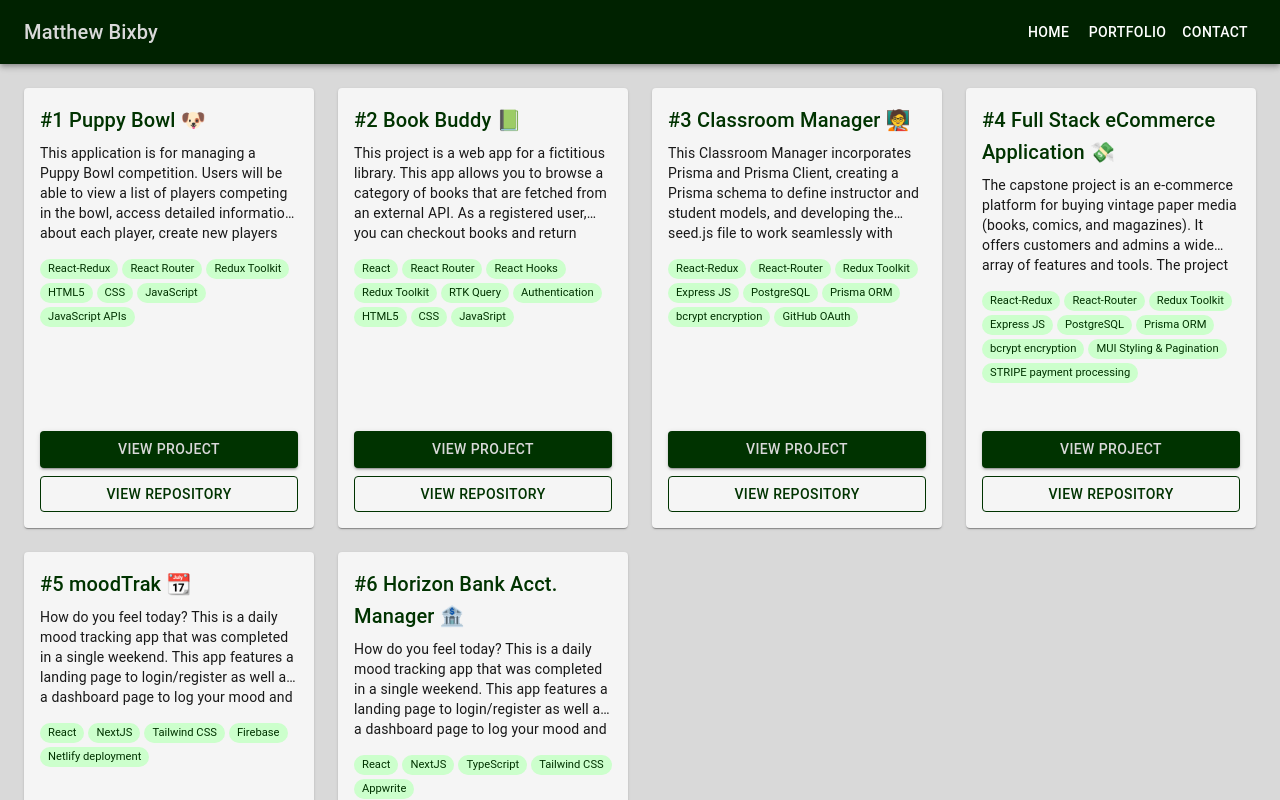
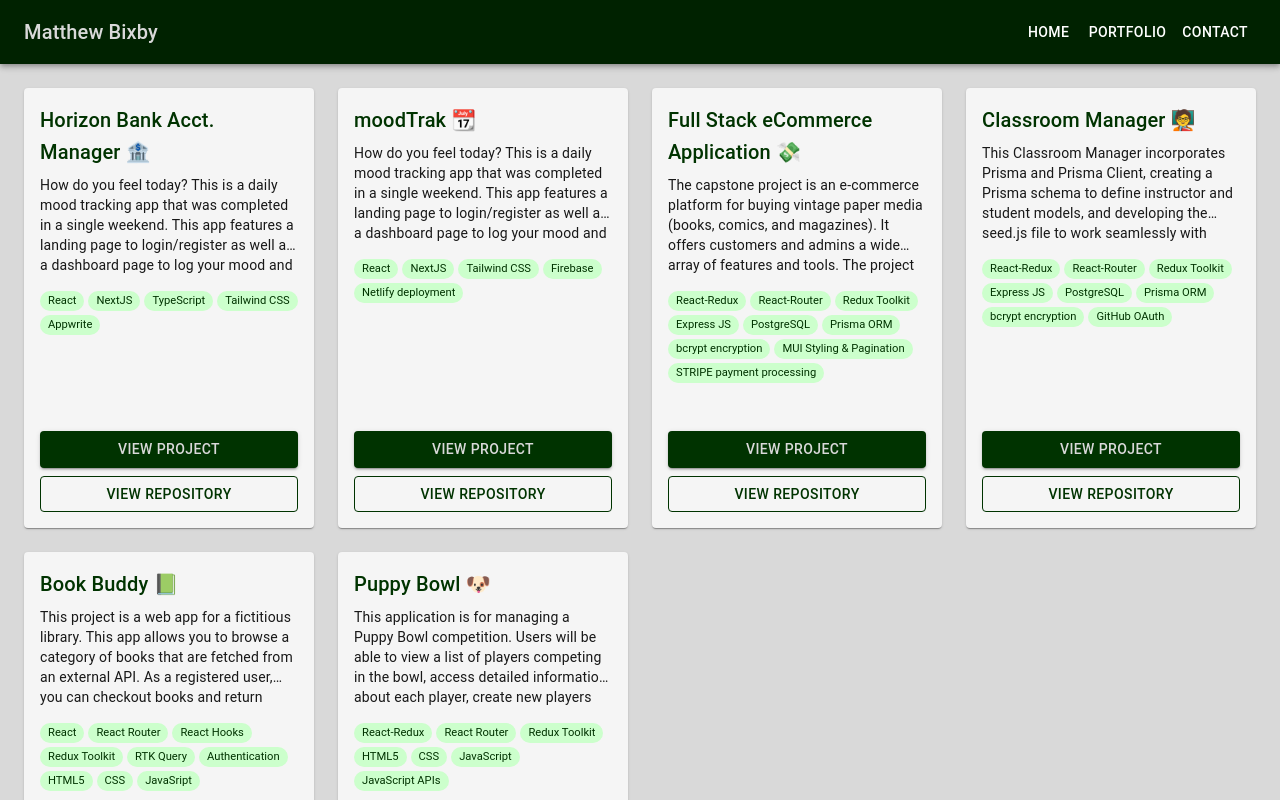
Before and after one commit to mattbixby123/bixbyPortfolio, a React (Vite) app: page /portfolio in a window 1280 px wide. Shown: the top 800 px of the page. Built offline with nearby package versions, Linux system fonts and the light colour scheme.

Commit message:
reverse project order implimented to showcase newer code on portfolio page

```diff
--- a/src/client/components/Portfolio.jsx
+++ b/src/client/components/Portfolio.jsx
@@ -4,7 +4,7 @@ import ProjectCard from './ProjectCard';
 
 const projects = [
   {
-    title: "#1 Puppy Bowl",
+    title: "Puppy Bowl",
     emoji: "🐶",
     description: "This application is for managing a Puppy Bowl competition. Users will be able to view a list of players competing in the bowl, access detailed information about each player, create new players through a form, search for specific players, and delete players they have created.",
     technologies: ["React-Redux", "React Router", "Redux Toolkit", "HTML5", "CSS", "JavaScript", "JavaScript APIs"],
@@ -12,7 +12,7 @@ const projects = [
     code: "https://github.com/mattbixby123/PuppyBowlSPA"
   },
   {
-    title: "#2 Book Buddy",
+    title: "Book Buddy",
     emoji: "📗",
     description: "This project is a web app for a fictitious library. This app allows you to browse a category of books that are fetched from an external API. As a registered user, you can checkout books and return them. You can also view your reserved books when accessing the account route.",
     technologies: ["React", "React Router", "React Hooks", "Redux Toolkit", "RTK Query", "Authentication", "HTML5", "CSS", "JavaSript"],
@@ -20,7 +20,7 @@ const projects = [
     code: "https://github.com/mattbixby123/B30A-BookBuddy-Bixby"
   },
   {
-    title: "#3 Classroom Manager",
+    title: "Classroom Manager",
     emoji: "🧑‍🏫",
     description: "This Classroom Manager incorporates Prisma and Prisma Client, creating a Prisma schema to define instructor and student models, and developing the seed.js file to work seamlessly with Prisma Migrate. User passwords are encrypted using bcrypt before being transmitted to the server. Users have the option to register or log in with GitHub via OAuth to access the site.",
     technologies: ["React-Redux", "React-Router", "Redux Toolkit", "Express JS", "PostgreSQL", "Prisma ORM", "bcrypt encryption", "GitHub OAuth"],
@@ -28,7 +28,7 @@ const projects = [
     code: "https://github.com/mattbixby123/Unit4.ClassroomManager.Starter"
   },
   {
-    title: "#4 Full Stack eCommerce Application",
+    title: "Full Stack eCommerce Application",
     emoji: "💸",
     description: "The capstone project is an e-commerce platform for buying vintage paper media (books, comics, and magazines). It offers customers and admins a wide array of features and tools. The project is meticulously crafted for scalability, performance, and user satisfaction. Emphasizing meticulous database management, robust security measures, and seamless integration with payment gateways, the project aims to deliver a cutting-edge e-commerce solution tailored to meet diverse user needs.",
     technologies: ["React-Redux", "React-Router", "Redux Toolkit", "Express JS", "PostgreSQL", "Prisma ORM", "bcrypt encryption", "MUI Styling & Pagination", "STRIPE payment processing"],
@@ -36,7 +36,7 @@ const projects = [
     code: "https://github.com/mattbixby123/eCommCapstone"
   },
   {
-    title: "#5 moodTrak",
+    title: "moodTrak",
     emoji: "📆",
     description: "How do you feel today? This is a daily mood tracking app that was completed in a single weekend. This app features a landing page to login/register as well as a dashboard page to log your mood and see your past records.",
     technologies: ["React", "NextJS", "Tailwind CSS", "Firebase", "Netlify deployment"],
@@ -44,7 +44,7 @@ const projects = [
     code: "https://github.com/mattbixby123/moodtrak"
   },
   {
-    title: "#6 Horizon Bank Acct. Manager",
+    title: "Horizon Bank Acct. Manager",
     emoji: "🏦",
     description: "How do you feel today? This is a daily mood tracking app that was completed in a single weekend. This app features a landing page to login/register as well as a dashboard page to log your mood and see your past records.",
     technologies: ["React", "NextJS", "TypeScript", "Tailwind CSS", "Appwrite"],
@@ -62,7 +62,7 @@ function Portfolio() {
         </Typography>
       </Paper> */}
       <Grid container spacing={3}>
-        {projects.map((project, index) => (
+        {projects.slice().reverse().map((project, index) => (
           <Grid item xs={12} sm={6} md={6} lg={3} key={index}>
             <ProjectCard {...project} />
           </Grid>
```
